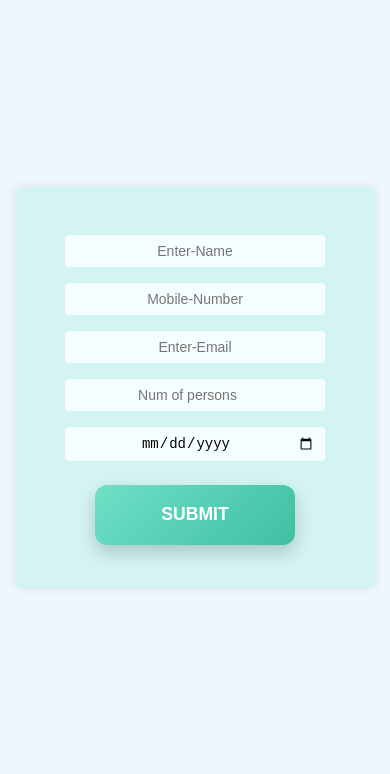
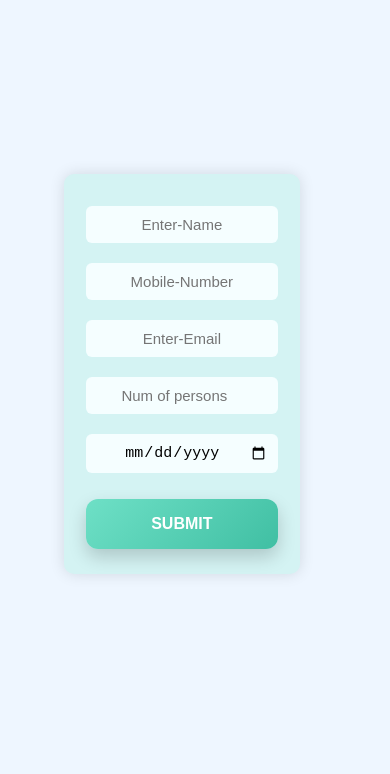
Before and after one commit to varunkothareddy/travel, a plain HTML site: page index.html in a window 390 px wide. Shown: the part 75-849 px from the top of the page. Drawn offline with nearby package versions, Linux system fonts and the light colour scheme.

Commit message:
Update test.css

```diff
--- a/test.css
+++ b/test.css
@@ -1,16 +1,16 @@
-/* Global reset */
+/* ========== GLOBAL RESET ========== */
 * {
   box-sizing: border-box;
 }
 
-/* Page background & font */
+/* ========== PAGE BACKGROUND & FONT ========== */
 body {
   margin: 0;
   font-family: Arial, Helvetica, sans-serif;
   background-color: #eef6ff;
 }
 
-/* Header */
+/* ========== HEADER ========== */
 header {
   background-color: #7fffd4;
   padding: 15px 0;
@@ -23,22 +23,25 @@ header h1 {
   letter-spacing: 2px;
 }
 
-/* Center form */
+/* ========== FORM WRAPPER (CENTER EVERYTHING) ========== */
 .form-wrapper {
   min-height: calc(100vh - 70px);
   display: flex;
   justify-content: center;
   align-items: center;
+  padding: 20px;
 }
 
-/* Make card able to show an overlay while animating */
+/* ========== RESPONSIVE FORM CARD ========== */
 .d1 {
   background-color: #d4f3f3;
-  padding: 40px 50px;
-  border-radius: 8px;
-  box-shadow: 0 0 10px rgba(0,0,0,0.1);
+  padding: 30px;
+  width: 90%;              /* responsive width on small screens */
+  max-width: 400px;        /* limit width on large screens */
+  border-radius: 12px;
+  box-shadow: 0 0 15px rgba(0,0,0,0.12);
+  position: relative;      /* needed for dark overlay */
   text-align: center;
-  position: relative;           /* 👈 important for overlay */
 }
 
 /* Dark blur overlay while animation runs */
@@ -48,7 +51,7 @@ header h1 {
   inset: 0;
   background: rgba(0, 0, 0, 0.45);
   backdrop-filter: blur(3px);
-  border-radius: 8px;
+  border-radius: 12px;
   z-index: 1;
 }
 
@@ -60,27 +63,27 @@ header h1 {
   z-index: 2;
 }
 
-
-/* Inputs */
+/* ========== INPUTS / SELECT ========== */
 .d1 input[type="text"],
 .d1 input[type="email"],
 .d1 input[type="number"],
-.d1 input[type="date"] {
-  width: 260px;
-  padding: 8px 10px;
-  margin: 8px 0;
-  border-radius: 4px;
+.d1 input[type="date"],
+.d1 select {
+  width: 100%;
+  padding: 12px;
+  margin: 10px 0;
+  border-radius: 6px;
   border: none;
   background-color: #f5feff;
   text-align: center;
-  font-size: 14px;
+  font-size: 16px;
 }
 
-/* --- Animated Submit Button Styling Upgrade --- */
+/* ========== ANIMATED SUBMIT BUTTON ========== */
 .button {
   background: linear-gradient(135deg, #6EE0C6, #40BFA3);
-  height: 60px;
-  width: 200px;
+  height: 55px;
+  width: 100%;
   text-align: center;
   position: relative;
   margin: 16px auto 0;
@@ -132,7 +135,7 @@ header h1 {
   100% { box-shadow: 0 8px 18px rgba(0,0,0,0.18); }
 }
 
-/* Progress bar for anime.js sequence */
+/* ========== PROGRESS BAR (Anime.js) ========== */
 .progress-bar {
   position: absolute;
   height: 10px;
@@ -145,7 +148,7 @@ header h1 {
   background: #71DFBE;
 }
 
-/* Checkmark SVG */
+/* ========== CHECKMARK SVG ========== */
 .check-svg {
   width: 30px;
   position: absolute;
@@ -164,3 +167,68 @@ header h1 {
   stroke-linecap: round;
   stroke-linejoin: round;
 }
+
+/* ========== RESPONSIVE TWEAKS ========== */
+
+/* Mobile: smaller than 450px */
+@media (max-width: 450px) {
+
+  header h1 {
+    font-size: 28px;
+  }
+
+  .d1 {
+    padding: 22px;
+    border-radius: 10px;
+  }
+
+  .d1 input[type="text"],
+  .d1 input[type="email"],
+  .d1 input[type="number"],
+  .d1 input[type="date"],
+  .d1 select {
+    padding: 10px;
+    font-size: 15px;
+  }
+
+  .button {
+    height: 50px;
+  }
+
+  .text {
+    font-size: 16px;
+  }
+
+  .check-svg {
+    width: 25px;
+  }
+}
+
+/* Ultra-small screens (< 350px width) */
+@media (max-width: 350px) {
+
+  header h1 {
+    font-size: 24px;
+  }
+
+  .d1 {
+    padding: 18px;
+  }
+
+  .button {
+    height: 45px;
+  }
+
+  .text {
+    font-size: 15px;
+  }
+
+  .d1 input[type="text"],
+  .d1 input[type="email"],
+  .d1 input[type="number"],
+  .d1 input[type="date"],
+  .d1 select {
+    font-size: 14px;
+    padding: 8px;
+  }
+}
```
